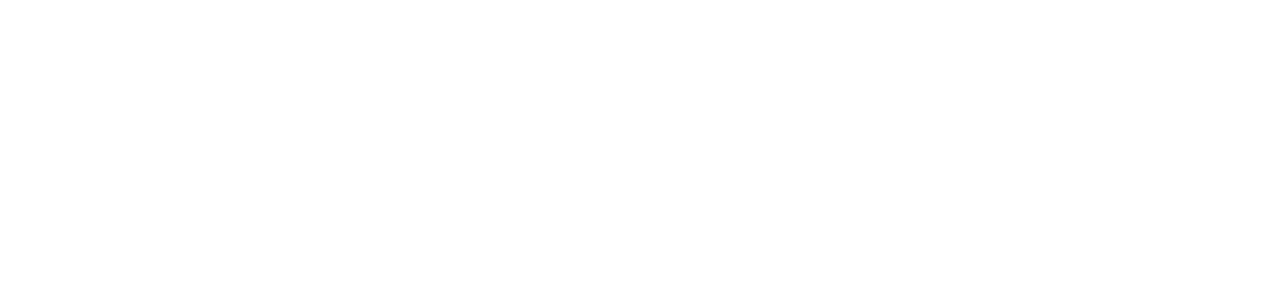
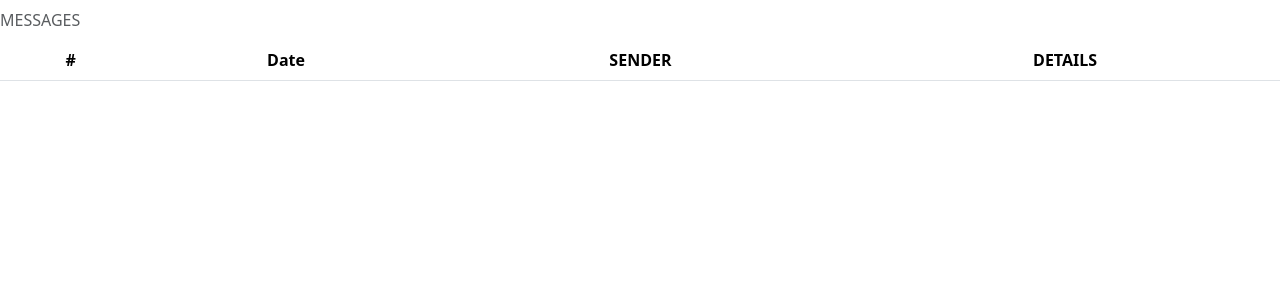
Before and after one commit to Clive-MM/Property-Pulse-, a React (Create React App) app in the folder client/: page /message in a window 1280 px wide. Before the commit this address had no page. Shown: the top 300 px of the page. Built offline with nearby package versions, Linux system fonts and the light colour scheme.

Commit message:
Tenant Components

```diff
--- a/client/src/App.js
+++ b/client/src/App.js
@@ -18,6 +18,8 @@
 import Bookings from './components/Bookings';
 import Transactions from './components/Transactions';
 import ViewApartments from './components/ViewApartments';
+import ViewBillings from './components/ViewBillings';
+import Message from './components/Message';
 
 function App() {
   return (
@@ -41,6 +43,8 @@
       <Route path='/transactions' element={<Transactions/>}></Route>
       <Route path='/bookings' element={<Bookings/>}></Route>
       <Route path='/viewpartments' element={<ViewApartments/>}></Route>
+      <Route path='/viewbillings' element={<ViewBillings/>}></Route>
+      <Route path='/message' element={<Message/>}></Route>
 
       </Routes>
       </BrowserRouter>
--- /dev/null
+++ b/client/src/components/Message.js
@@ -0,0 +1,21 @@
+import React from "react";
+
+function Message(){
+    return(
+        <div>
+            <caption>MESSAGES</caption>
+<table class="table">
+
+  <thead>
+    <tr>
+      <th scope="col">#</th>
+      <th scope="col">Date</th>
+      <th scope="col">SENDER</th>
+      <th scope="col">DETAILS</th>
+    </tr>
+  </thead>
+  </table>
+        </div>
+    )
+}
+export default Message;
--- a/client/src/components/TenantDashboard.js
+++ b/client/src/components/TenantDashboard.js
@@ -5,10 +5,12 @@
 import Profile from "./Profile";
 import ViewApartments from "./ViewApartments";
 
-import Billing from "./Billing";
+
 import Review from "./Review";
 import Notification from "./Notification";
-import Transactions from "./Transactions";
+
+import ViewBillings from "./ViewBillings";
+import Message from "./Message";
 
 
 import Account from "./Account";
@@ -83,14 +85,16 @@
                 <h6>APARTMENTS</h6>
               </div>
 
-              <div onClick={() => handleLinkClick(<Transactions />)} style={{ marginTop: "1.5em" }}>
-                <h6>TRANSACTIONS</h6>
-              </div>
-              <div onClick={() => handleLinkClick(<Billing />)} style={{ marginTop: "1.5em" }}>
+
+              <div onClick={() => handleLinkClick(<ViewBillings />)} style={{ marginTop: "1.5em" }}>
                 <h6>BILLINGS</h6>
               </div>
               <div onClick={() => handleLinkClick(<Notification />)} style={{ marginTop: "1.5em" }}>
-                <h6>NOTIFICATION</h6>
+                <h6>ENQUIRY</h6>
+              </div>
+
+              <div onClick={() => handleLinkClick(<Message />)} style={{ marginTop: "1.5em" }}>
+                <h6>MESSAGES</h6>
               </div>
               <div onClick={() => handleLinkClick(<Review />)} style={{ marginTop: "1.5em" }}>
                 <h6>REVIEW</h6>
--- /dev/null
+++ b/client/src/components/ViewBillings.js
@@ -0,0 +1,22 @@
+import React from "react";
+
+function ViewBillings(){
+    return(
+        <div>
+ <caption>BILLINGS</caption>
+<table class="table">
+
+  <thead>
+    <tr>
+      <th scope="col">#</th>
+      <th scope="col">Date</th>
+      <th scope="col">Amenity</th>
+      <th scope="col">Amount</th>
+    </tr>
+  </thead>
+  </table>
+        </div>
+    )
+}
+
+export default ViewBillings;
```
